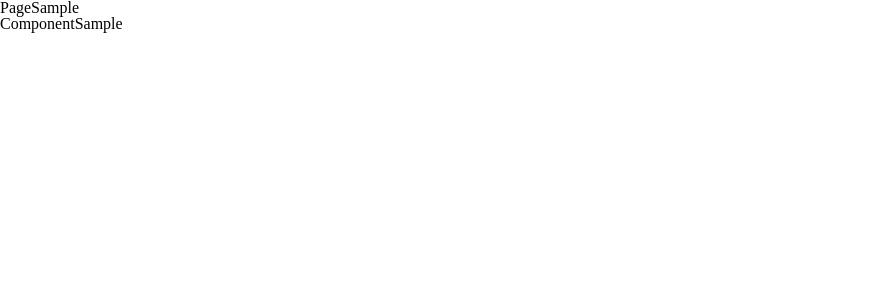
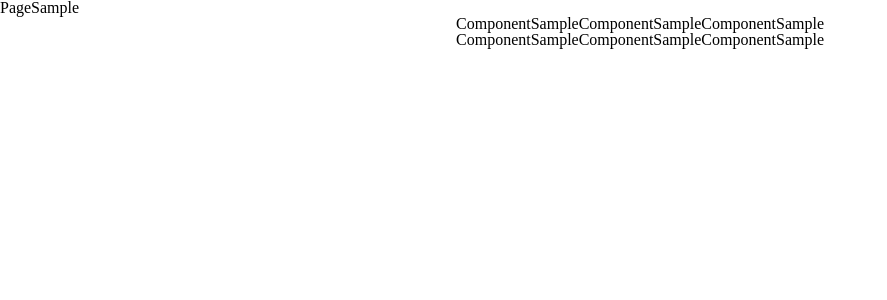
Before and after one commit to dududweb/22_1_Colo, a React (Create React App) app: page / in a window 1280 px wide. Shown: the top 300 px of the page, without its empty margins (0-887 px from the left). Built offline with nearby package versions, Linux system fonts and the light colour scheme.

Commit message:
Add: mixin 세팅

```diff
--- a/src/components/ComponentSample.tsx
+++ b/src/components/ComponentSample.tsx
@@ -1,7 +1,18 @@
+import styled from 'styled-components';
 import React from 'react';
 
 function ComponentSample() {
-	return <div>ComponentSample</div>;
+	return (
+		<StyleTest>
+			<p>ComponentSample</p>
+			<p>ComponentSample</p>
+			<p>ComponentSample</p>
+		</StyleTest>
+	);
 }
 
+const StyleTest = styled.div`
+	${({ theme }) => theme.flexCenterCenter}
+`;
+
 export default ComponentSample;
--- a/src/index.tsx
+++ b/src/index.tsx
@@ -1,11 +1,15 @@
 import ReactDOM from 'react-dom';
 import GlobalStyle from './styles/GlobalStyle';
+import { ThemeProvider } from 'styled-components';
+import theme from './styles/theme';
 import Router from './Router';
 
 ReactDOM.render(
 	<>
 		<GlobalStyle />
-		<Router />
+		<ThemeProvider theme={theme}>
+			<Router />
+		</ThemeProvider>
 	</>,
 	document.getElementById('root'),
 );
--- a/src/pages/Main.tsx
+++ b/src/pages/Main.tsx
@@ -1,10 +1,12 @@
 import React from 'react';
 import PageSample from '@pages/PageSample';
+import ComponentSample from '@components/ComponentSample';
 
 function main() {
 	return (
 		<div className="main">
 			<PageSample />
+			<ComponentSample />
 		</div>
 	);
 }
--- a/src/styles/GlobalStyle.tsx
+++ b/src/styles/GlobalStyle.tsx
@@ -9,6 +9,7 @@ const GlobalStyle = createGlobalStyle`
   body{
     background-color: #ffffff;
     font-family:'Noto Sans KR'}
+    color:#2D2B2B;
   a {
     color: inherit;
     text-decoration: none;
--- /dev/null
+++ b/src/styles/theme.tsx
@@ -0,0 +1,21 @@
+const theme = {
+	background: '#000',
+	mainColor: '#1a237e',
+	white: '#FFFFFF',
+	mainGrey: '#gray',
+	fontColor: '#2D2B2B',
+	fontLarge: '38px',
+	fontSemiLarge: '28px',
+	fontMedium: '22px',
+	fontRegular: '14px',
+	fontSmall: '12px',
+	fontWeightBold: '700',
+	fontWeightSemiBold: '500',
+	fontWeightRegular: '400',
+	fontWeightLight: '200',
+	flexCenterCenter: 'display:flex; justify-content:center; align-items:center;',
+	flexSpaceBetweenCenter: 'display:flex; justify-content:space-between; align-items:center;',
+	flexColumnCenter: 'display:flex; flex-direction:column; justify-content:center; align-items:center ',
+};
+
+export default theme;
```
